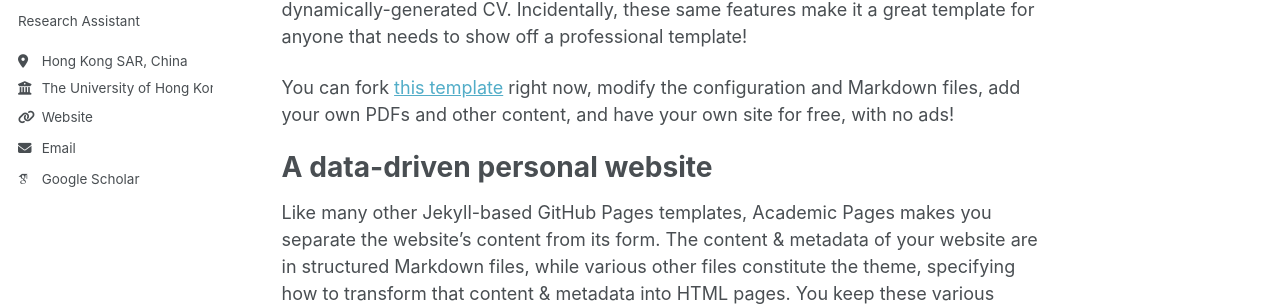
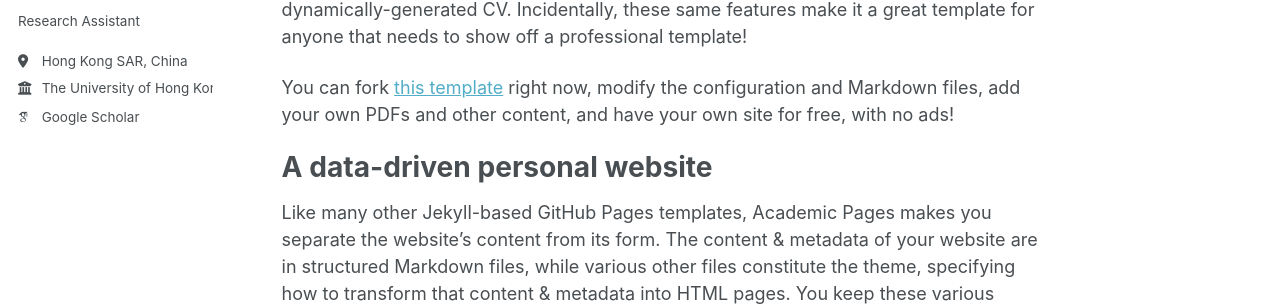
Before and after one commit to ethanxu02/ethanxu02.github.io, a Jekyll site: the page built from _pages/about.md, in a window 1280 px wide. Shown: the part 337-643 px from the top of the page. Built offline with Jekyll 4.4.1, drawn with Linux system fonts in a browser that asks for light colours; some web fonts are replaced; a script bundle is joined from its source files by our own code; library files that are not in the unit come from our copies.

Commit message:
Update _config.yml

```diff
--- a/_config.yml
+++ b/_config.yml
@@ -29,8 +29,8 @@ author:
   bio              : "Research Assistant"
   location         : "Hong Kong SAR, China"
   employer         : "The University of Hong Kong"
-  uri              : "https://www.hku.hk/"
-  email            : "ethanxu@hku.hk"
+  uri              : #"https://www.hku.hk/"
+  email            : #"ethanxu@hku.hk"
 
   # Academic websites
   academia         : # URL
```
